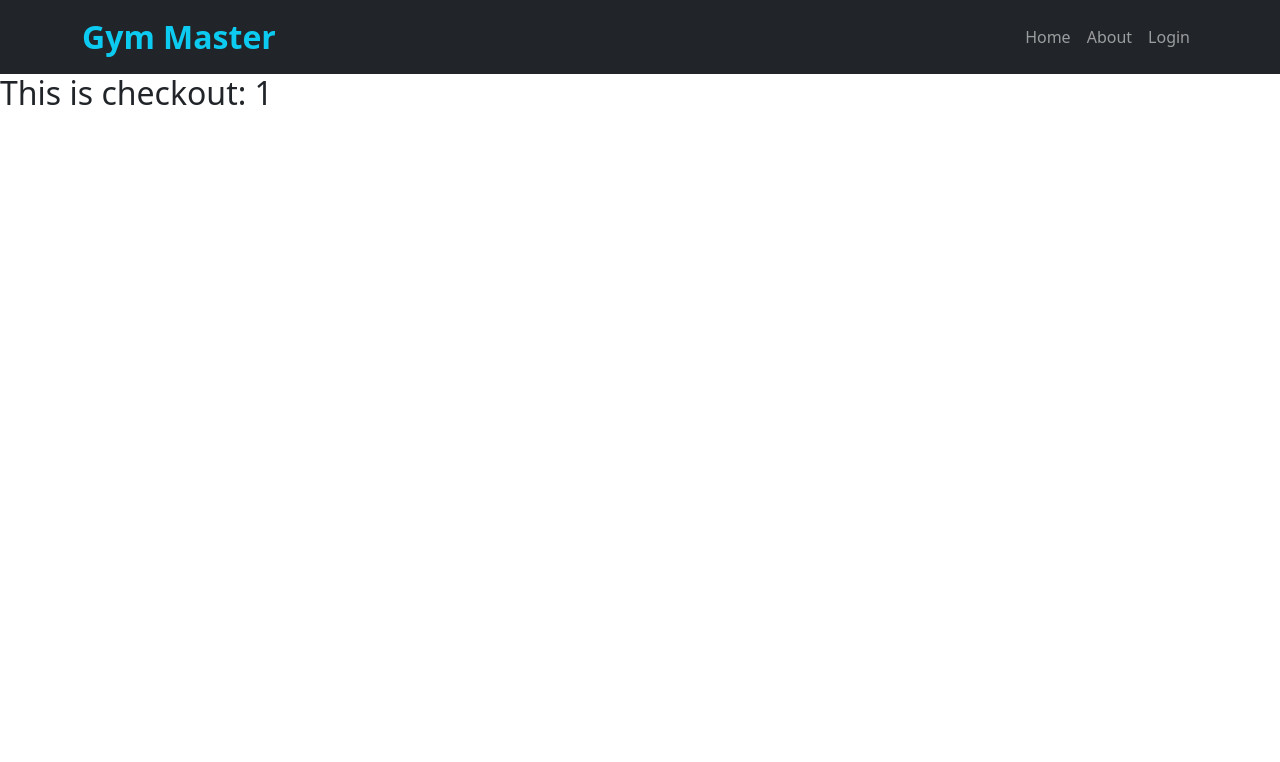
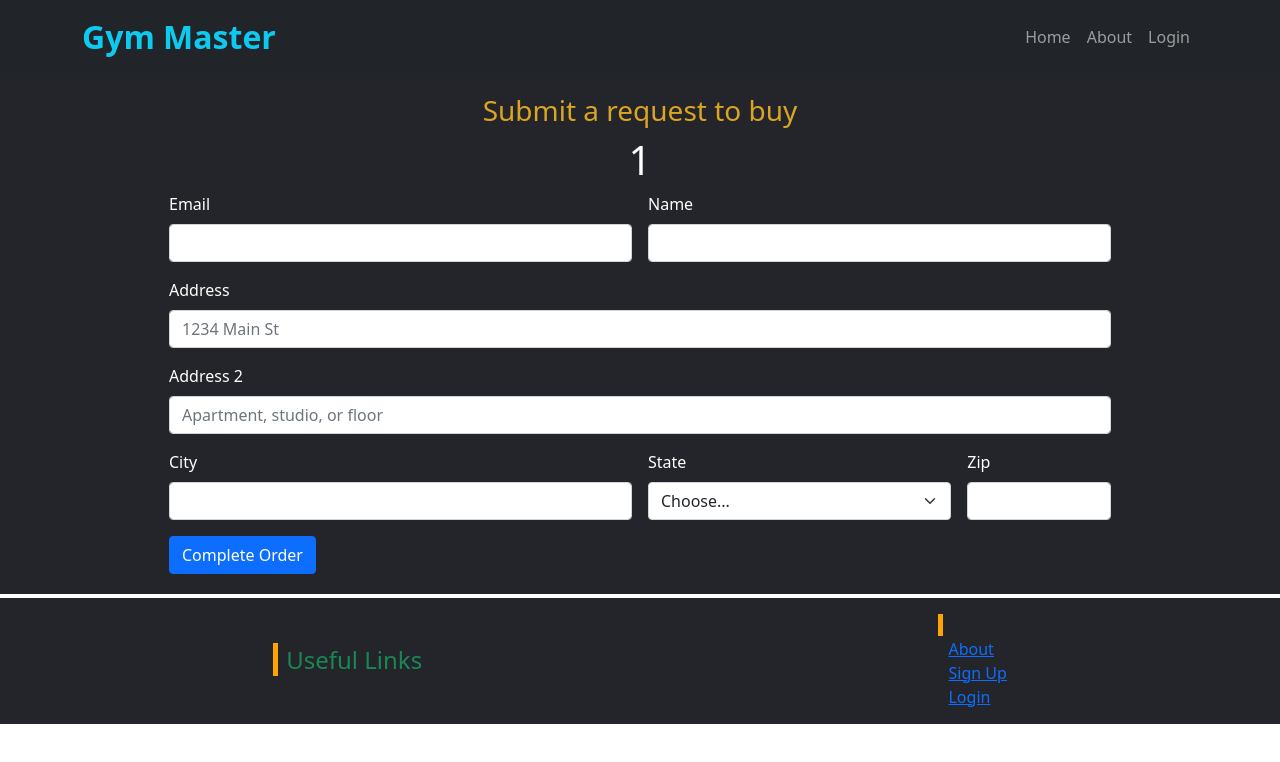
Before and after one commit to rezainiet/gym-master-client, a React (Create React App) app: page /checkout/1 in a window 1280 px wide. Shown: the top 762 px of the page. Built offline with nearby package versions, Linux system fonts and the light colour scheme.

Commit message:
order submission form design completed

```diff
--- a/src/App.js
+++ b/src/App.js
@@ -4,6 +4,7 @@ import About from './Pages/About/About';
 import Checkout from './Pages/Checkout/Checkout';
 import Home from './Pages/Home/Home';
 import Login from './Pages/Login/Login';
+import Footer from './Shared/Footer/Footer';
 import Header from './Shared/Header/Header';
 import NotFound from './Shared/NotFound/NotFound';
 
@@ -15,10 +16,11 @@ function App() {
         <Route path='/' element={<Home></Home>}></Route>
         <Route path='/home' element={<Home></Home>}></Route>
         <Route path='/about' element={<About></About>}></Route>
-        <Route path='/checkout/:checkoutId' element={<Checkout></Checkout>}></Route>
+        <Route path='/checkout/:checkoutName' element={<Checkout></Checkout>}></Route>
         <Route path='/login' element={<Login></Login>}></Route>
         <Route path='*' element={<NotFound></NotFound>}></Route>
       </Routes>
+      <Footer></Footer>
     </div>
   );
 }
--- /dev/null
+++ b/src/Pages/Checkout/Checkout.css
@@ -0,0 +1,20 @@
+.checkout-container {
+    padding: 20px 0px;
+    display: block;
+    background: #24252A;
+    align-items: center;
+}
+
+.text-container {
+    display: flex;
+    flex-direction: column;
+    align-items: center;
+}
+
+.text-container h3 {
+    color: goldenrod;
+}
+
+.w-75.items-center {
+    margin: 0 auto;
+}
--- a/src/Pages/Checkout/Checkout.js
+++ b/src/Pages/Checkout/Checkout.js
@@ -1,11 +1,59 @@
 import React from 'react';
 import { useParams } from 'react-router-dom';
+import './Checkout.css'
+
+const handleFormSubmit = event => {
+    event.preventDefault();
+}
 
 const Checkout = () => {
-    const { checkoutId } = useParams();
+    const { checkoutName } = useParams();
     return (
-        <div>
-            <h2>This is checkout: {checkoutId}</h2>
+        <div className='container-fluid checkout-container text-white items-center'>
+            <div className='text-container'>
+                <h3>Submit a request to buy</h3>
+                <h1>{checkoutName}</h1>
+            </div>
+            <div className='w-75 items-center'>
+                <form onSubmit={handleFormSubmit} className="row g-3">
+                    <div className="col-md-6">
+                        <label for="inputEmail4" className="form-label">Email</label>
+                        <input type="email" className="form-control" id="inputEmail4" />
+                    </div>
+                    <div className="col-md-6">
+                        <label for="inputName4" className="form-label">Name</label>
+                        <input type="text" className="form-control" id="inputName4" />
+                    </div>
+                    <div className="col-12">
+                        <label for="inputAddress" className="form-label">Address</label>
+                        <input type="text" className="form-control" id="inputAddress" placeholder="1234 Main St" />
+                    </div>
+                    <div className="col-12">
+                        <label for="inputAddress2" className="form-label">Address 2</label>
+                        <input type="text" className="form-control" id="inputAddress2" placeholder="Apartment, studio, or floor" />
+                    </div>
+                    <div className="col-md-6">
+                        <label for="inputCity" className="form-label">City</label>
+                        <input type="text" className="form-control" id="inputCity" />
+                    </div>
+                    <div className="col-md-4">
+                        <label for="inputState" className="form-label">State</label>
+                        <select id="inputState" className="form-select">
+                            <option selected>Choose...</option>
+                            <option>Option 1</option>
+                            <option>Option 2</option>
+                            <option>Option 3</option>
+                        </select>
+                    </div>
+                    <div className="col-md-2">
+                        <label for="inputZip" className="form-label">Zip</label>
+                        <input type="text" className="form-control" id="inputZip" />
+                    </div>
+                    <div className="col-12">
+                        <button type="submit" className="btn btn-primary">Complete Order</button>
+                    </div>
+                </form>
+            </div>
         </div>
     );
 };
--- a/src/Pages/Home/Home.js
+++ b/src/Pages/Home/Home.js
@@ -10,7 +10,6 @@ const Home = () => {
             <Banner></Banner>
             <Services></Services>
             <WhoAmI></WhoAmI>
-            <Footer></Footer>
         </div>
     );
 };
--- a/src/Pages/Service/Service.js
+++ b/src/Pages/Service/Service.js
@@ -3,10 +3,10 @@ import { useNavigate } from 'react-router-dom';
 import './Service.css'
 
 const Service = ({ service }) => {
-    const { id, name, description, img, price } = service;
+    const { name, description, img, price } = service;
     const navigate = useNavigate();
-    const navigateToCheckout = id => {
-        navigate(`/checkout/${id}`)
+    const navigateToCheckout = name => {
+        navigate(`/checkout/${name}`)
     }
     return (
         <div className="single-service col-12 col-md-4">
@@ -17,7 +17,7 @@ const Service = ({ service }) => {
             </div>
             <div className="part-2">
                 <p className="description">{description}</p>
-                <button onClick={() => navigateToCheckout(id)} className='btn btn-danger'>BUY THIS SERVICE!</button>
+                <button onClick={() => navigateToCheckout(name)} className='btn btn-danger'>BUY THIS SERVICE!</button>
             </div>
         </div>
     );
```
